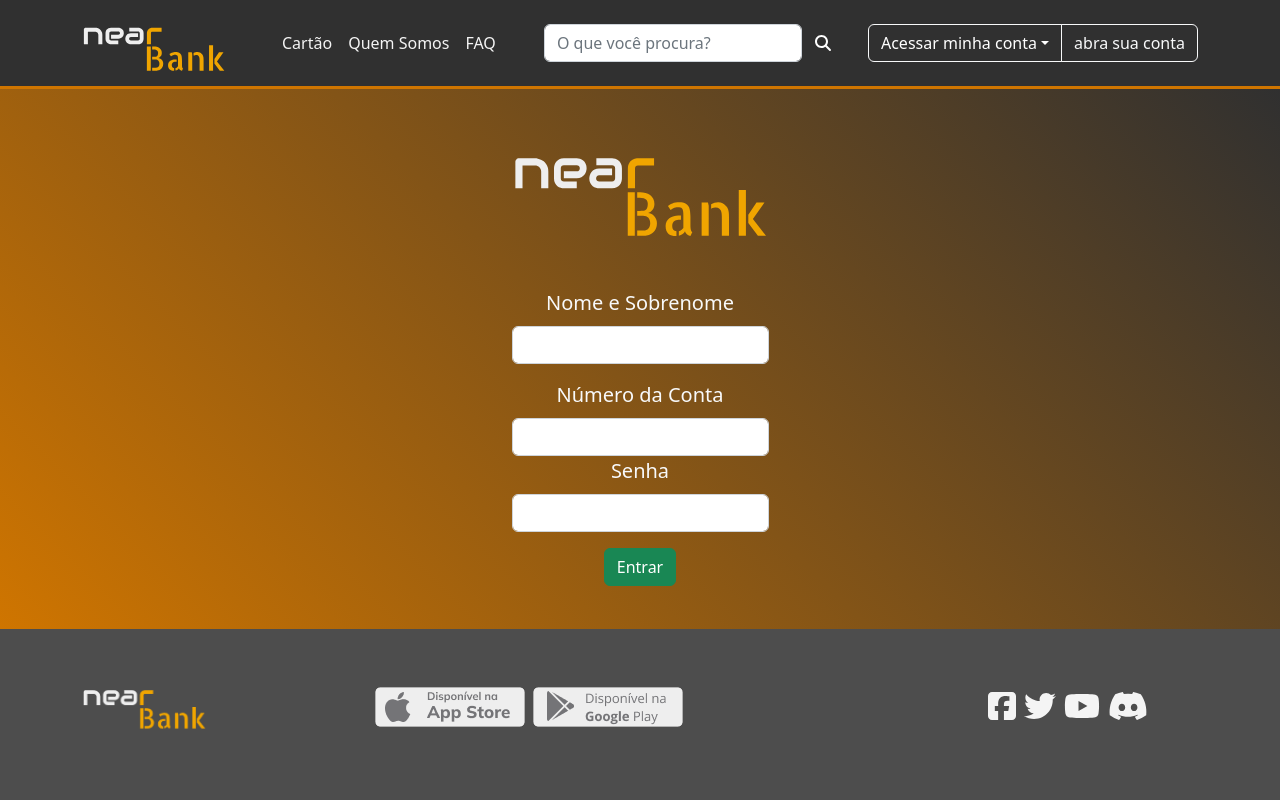
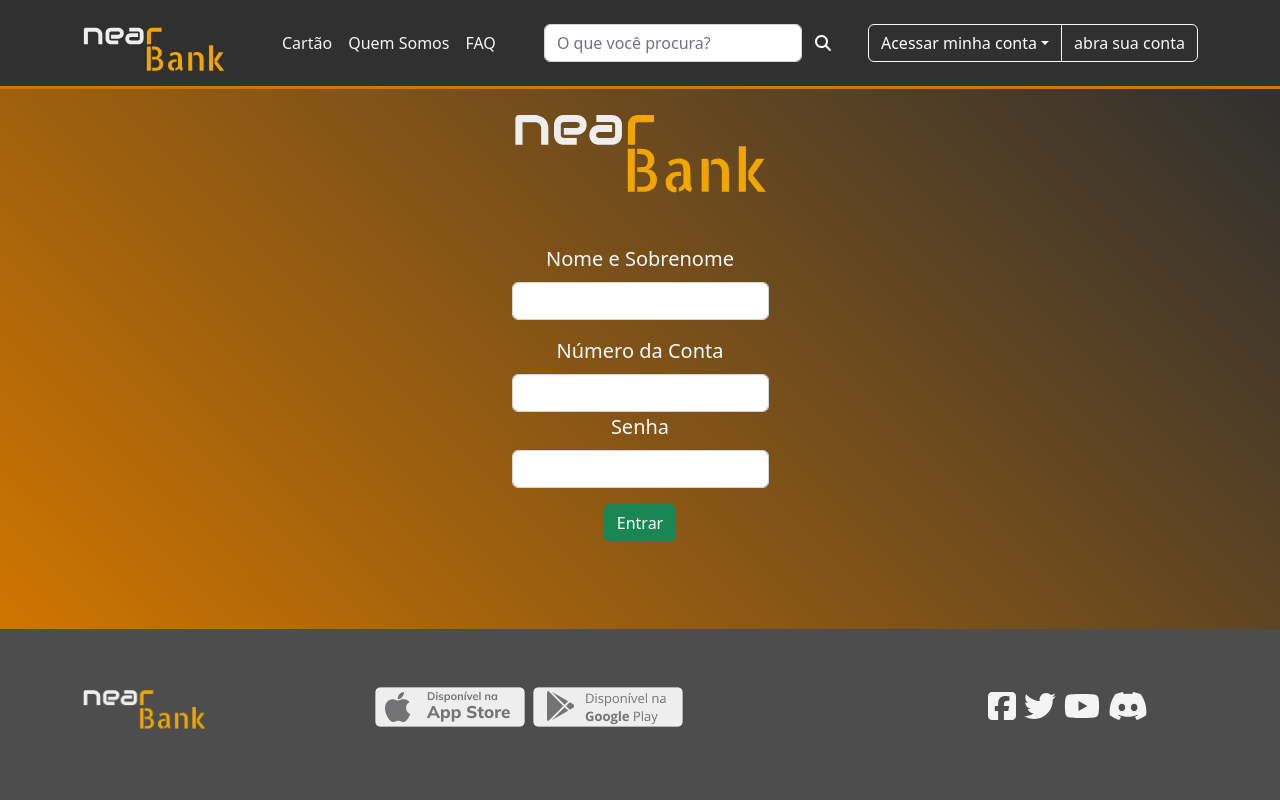
Before and after one commit to heltonbc/nearbank, a React (Create React App) app: page /login in a window 1280 px wide. Shown: the top 800 px of the page. Built offline with nearby package versions, Linux system fonts and the light colour scheme.

Commit message:
fixed positions on login section

```diff
--- a/src/views/Login.js
+++ b/src/views/Login.js
@@ -20,7 +20,7 @@
                     <Row xs={12} lg={12}>
                         <Image src={logo} className="mb-5" />
                     </Row>
-                    <Form>
+                    <Form className="vh">
                         <Form.Group className="mb-3" controlId="formBasicName">
                             <Form.Label className="lead">
                                 <strong>Nome e Sobrenome</strong>
--- a/src/views/Login.scss
+++ b/src/views/Login.scss
@@ -1,9 +1,6 @@
 @import "../variables";
 
 .login {
-    max-width: 100vw;
-    height: calc(110vh - 22.6rem) !important;
-
     @media screen and (min-width: 992px) {
         height: calc(100vh - 16.25rem) !important;
     }
@@ -17,3 +14,8 @@
         max-width: 22rem;
     }
 }
+
+.vh {
+    max-width: 100vw;
+    height: calc(110vh - 20rem) !important;
+}
```
